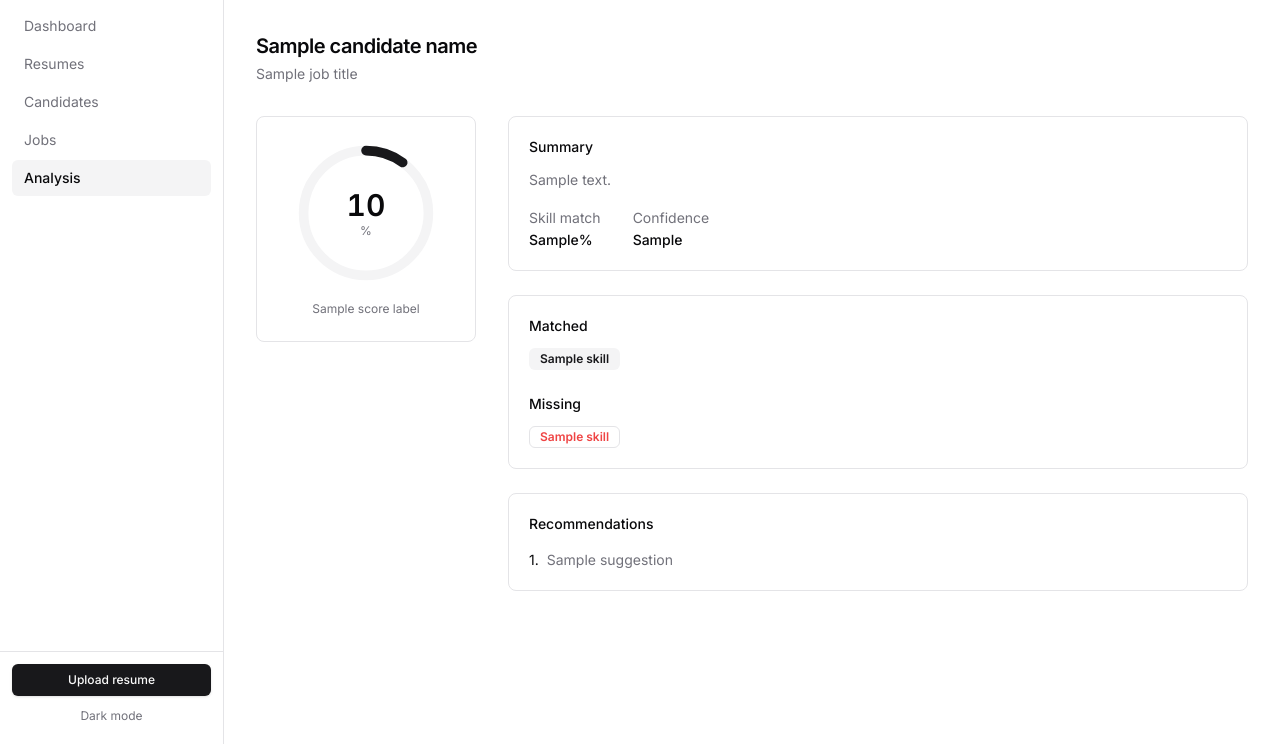
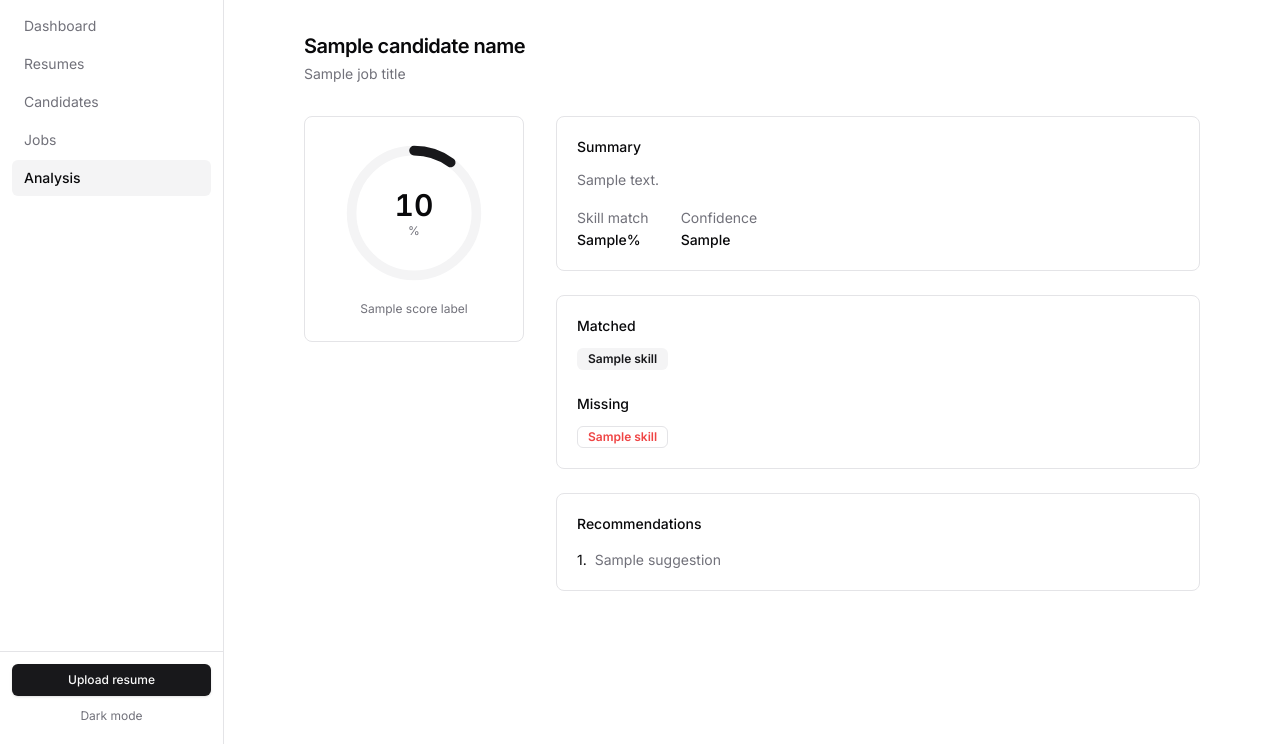
Before and after one commit to yunweneric/hire_lens, a Django app: template features/analysis/templates/analysis/detail.html in a window 1280 px wide. Shown: the part 56-800 px from the top of the page. Run offline with Django 5.2, Linux system fonts and the light colour scheme; a user stored in the database is signed in; tables that the repository leaves empty hold one stand-in row (values such as "Sample post"); the template is opened without the code that fills it: most values are stand-ins (such as "Sample title", 1, 10 or a date in 2020); style sheets or scripts are compiled from the project's sources; parts of the project's set-up code (start-up, migrations or seed data) failed here and were passed over.

Commit message:
Update base template to adjust maximum width of main content area from 5xl to 4xl for improved layout consistency.

```diff
--- a/templates/base.html
+++ b/templates/base.html
@@ -32,7 +32,7 @@
         {% include "components/_topbar.html" %}
 
         <main class="flex-1 px-4 py-8 sm:px-8">
-          <div class="mx-auto max-w-5xl">
+          <div class="mx-auto max-w-4xl">
             {% include "components/_messages.html" %}
             {% block content %}{% endblock %}
           </div>
```
